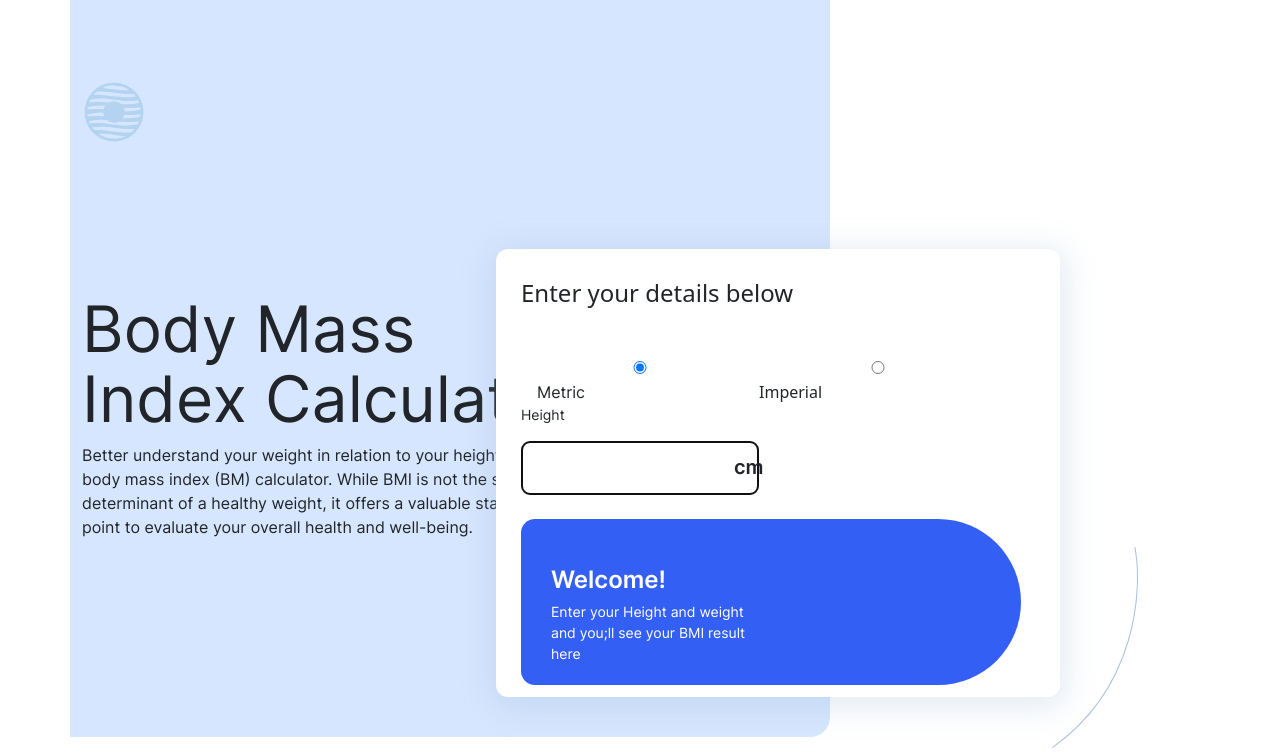
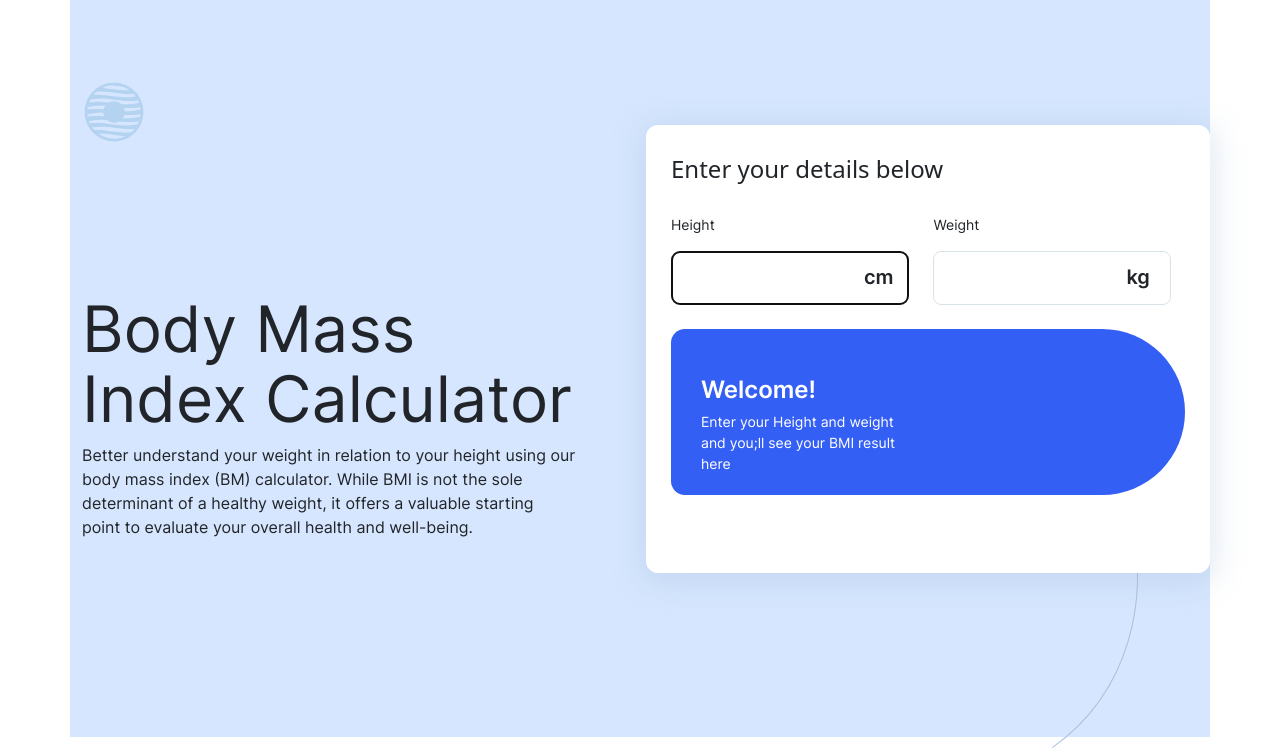
Before and after one commit to Soma586/BmiCalculator, a React (Create React App) app: page / in a window 1280 px wide. Shown: the top 753 px of the page. Built offline with nearby package versions, Linux system fonts and the light colour scheme.

Commit message:
I have the full layout of the page about 90% completed

```diff
--- a/src/Scss/main.scss
+++ b/src/Scss/main.scss
@@ -12,14 +12,14 @@
 @mixin breakpoint-md {
 
 
-    @media (min-width: 768px) and (max-width: 991px){
+    @media (min-width: 768px){
         @content;
     }
 }
 
 
 @mixin breakpoint-lg {
-    @media (min-width: 992px) and (max-width: 1199px){
+    @media (min-width: 992px){
         @content;
     }
 }
--- a/src/components/Hero/index.jsx
+++ b/src/components/Hero/index.jsx
@@ -5,22 +5,24 @@ import Logo from '../../assets/images/logo.svg'
 const Hero = () => {
 
     return (
-        <div className="container heroContainer">
-            <div className="row h-100">
-                <div className="col-sm-8 leftSide ">
+        <div className="container heroContainer d-lg-flex justify-content-between">
+
+                <div className="leftSide ">
                     <img className="logo" src={Logo}/>
 
                     <div className="heroDesc">
-                    <h1 className="type__HeadingXL">Body Mass Index Calculator</h1>
+                    <h1 className="type__HeadingXL heroTitle">Body Mass Index Calculator</h1>
 
                     <p className="type__BodyM">Better understand your weight in relation to your height using our body mass index (BM) calculator. While BMI is not the sole determinant of a healthy weight, it offers a valuable starting point to evaluate your overall health and well-being.</p>
                     </div>
                 </div>
-                <div className="col-sm-4 rightSide">
+                <div className="rightSide">
                     <Calculator/>
                 </div>
 
-            </div>
+
+
+            {/* <Calculator/> */}
 
         </div>
     )
--- a/src/components/Hero/styles.scss
+++ b/src/components/Hero/styles.scss
@@ -1,36 +1,88 @@
+@import '../../Scss/main.scss';
+
 
 .heroContainer{
     //background-color: #D6E6FE;
     height: 737px;
+    //width: 328px;
+    background-color: #D6E6FE;
+    //background: #D6E6FE;
 
 }
 
 
 .leftSide{
-    background-color: #D6E6FE;
+    text-align: center;
+    //background-color: #D6E6FE;
     border-bottom-right-radius: 20px;
     padding-top: 80px;
+    padding-bottom: 400px;
+    position: relative;
+    //z-index: -10;
+
+    @include breakpoint-md {
+        text-align:  center;
+    }
+
+    @include breakpoint-lg {
+        text-align:  left;
+    }
 }
 
 .rightSide {
-    position: relative;
+    //position: absolute;
+    //top: 500px;
+
+
+    margin-top: -350px;
+    z-index: 10;
+
+    @include breakpoint-lg {
+        margin-top: 250px;
+    }
+
+    @include breakpoint-xl {
+        margin-top: 125px;
+    }
 }
 
 
 .heroTitle {
-    font-family: 'Inter-SemiBold.ttf'
+    font-family: 'Inter-SemiBold.ttf';
+
+    @include breakpoint-sm {
+        font-size: 48px !important
+    }
 }
 
 
 .heroDesc {
+
+text-align: center;
+
+    @include breakpoint-md {
+
+    text-align: center;
     height: 270px;
-    width: 564px;
-    padding-right: 70px;
+
+
+    }
+
+    @include breakpoint-lg {
+        text-align: left;
+        width:  564px;
+        padding-right: 70px;
+    }
 }
 
 .logo {
     width: 64px;
     height: 64px;
 
-    margin-bottom: 150px;
+    margin-bottom: 30px;
+
+
+    @include breakpoint-lg {
+        margin-bottom: 150px;
+    }
 }
--- a/src/components/calculator/index.jsx
+++ b/src/components/calculator/index.jsx
@@ -1,30 +1,77 @@
 import "./styles.scss";
-import { useState, useRef, useEffect } from 'react'
+import { useState, useRef, useEffect } from "react";
+
+//const map = new Map()
+
+//map.get('147')
+
+const cm = [
+  "193",
+  "191",
+  "188",
+  "185",
+  "183",
+  "180",
+  "178",
+  "175",
+  "172",
+  "170",
+  "168",
+  "165",
+  "163",
+  "160",
+  "157",
+  "155",
+  "152",
+  "150",
+  "147",
+];
+
+const normalWeight = [
+  "71 - 89kgs",
+  "69 - 87kgs",
+  "67 - 84kgs",
+  "65 - 83kgs",
+  "64 - 80kgs",
+  "62 - 78kgs",
+  "60 - 76kgs",
+  "58 - 73kgs",
+  "57 - 72kgs",
+  "55 - 69kgs",
+  "54 - 67kgs",
+  "52 - 65kgs",
+  "50 - 64kgs",
+  "49 - 61kgs",
+  "47 - 59kgs",
+  "45 - 57kgs",
+  "44 - 56kgs",
+  "43 - 54kgs",
+  "41 - 52kgs",
+];
 
 const Calculator = () => {
+  const [height, setHeight] = useState("");
+
+  const [weight, setWeight] = useState("");
+
+  const [metricTotal, setMetricTotal] = useState(1);
+
+  //const [isImperial, setImperial] = useState(false)
+
+  const [isMetetic, setMetric] = useState(true);
 
 
 
+  const inputRefs = useRef([]);
+  //const inputRef = useRef(null)
+
+  const [inputValues, setInputValues] = useState(["", "", "", "", ""]);
 
 
 
-  const [height, setHeight] = useState("")
-
-  const [weight, setWeight] = useState("")
-
-  const [metricTotal, setMetricTotal] = useState(1)
-
-  //const [isImperial, setImperial] = useState(false)
-
-  const [isMetetic, setMetric] = useState(true)
-
-  const [feet, setFeet] = useState(0)
-  const [inches, setInches] = useState('')
-  const [imperialWeight, setImperialWeight] = useState('')
-
-  const [inputValues, setInputValues] = useState([''])
-
-  const inputRefs = useRef([])
+  const [currentIndex, setIndex] = useState(0);
+  const [healthStatus, setHealthStatus] = useState("");
+  const [weightRatio, setWeightRatio] = useState("");
 
 
 
@@ -32,260 +79,219 @@ const Calculator = () => {
     const newInputValues = [...inputValues];
     newInputValues[index] = event.target.value;
 
-    // console.log(newInputValues)
-    // console.log(event.value.target)
+
+    if (index === 0) {
+      handleHeight(event);
+    } else {
+      handleWeight(event);
+    }
+    setIndex(index);
     setInputValues(newInputValues);
+    postResult();
+    idealWeight();
   };
 
   useEffect(() => {
-    const lastIndex = inputRefs.current.length - 1;
-    if (inputRefs.current[lastIndex]) {
-      inputRefs.current[lastIndex].focus();
+
+    if (inputRefs.current[currentIndex]) {
+      inputRefs.current[currentIndex].focus();
     }
   }, [inputValues]);
 
 
-  const setM = () => {
-    console.log("Metric")
-    setMetric(true)
+  const idealWeight = () => {
+    if (height >= 200 || height <= 140) {
+      setWeightRatio("unknown");
+      return;
     }
 
-  const setImp = () => {
-    console.log("Imperial")
-    setMetric(false)
+    for (let i = 0; i < cm.length; i++) {
+      if (height >= cm[i]) {
+        setWeightRatio(normalWeight[i]);
+        return;
+      }
+    }
+  };
+
+  const handleHeight = (event) => {
+
+
+    setHeight(event.target.value);
+
+
+    if (weight !== "") {
+
+
+      const h = +event.target.value;
+      const w = +weight;
+
+      const rawtotal = (w / Math.pow(h, 2)) * 10000;
+
+      const total = Math.round(rawtotal * 10) / 10;
+
+
+      setMetricTotal(total);
+    }
+  };
+
+  const postResult = () => {
+    if (metricTotal < 18.5) {
+      setHealthStatus("you're underweight");
+    } else if (metricTotal >= 18.5 && metricTotal <= 24.9) {
+      setHealthStatus("you're a healthy weight");
+    } else {
+      setHealthStatus("you're overweight");
+    }
+  };
+
+  const handleWeight = (event) => {
+    setWeight(event.target.value);
+
+    if (height !== "") {
+      const h = +height;
+      const w = +event.target.value;
+
+      const rawtotal = (w / Math.pow(h, 2)) * 10000;
+
+      const total = Math.round(rawtotal * 10) / 10;
+
+      setMetricTotal(total);
     }
 
 
-  const handleHeight = (event) => {
-
-    console.log(event.target.value)
-
-    //console.log(typeof +height)
-
-    setHeight(event.target.value)
-    //debugger
-
-    // if(weight !== ""){
-    //   //const total = (+weight/Math.pow(+height, 2))
-
-    //   // console.log(`hey ${total}`)
-
-    //   const h = +event.target.value
-    //   const w = +weight
-
-    //   const rawtotal = (w/Math.pow(h, 2)) * 10000
-
-    //   const total = Math.round(rawtotal * 10) /10
-
-    //   console.log(`${h}`)
-    //   console.log(`${w}`)
-    //   console.log(total)
-
-    //   // //console.log(total)
-    //   setMetricTotal(total)
-    //   // console.log(`wtf ${metricTotal}`)
-
-    // }
+  };
 
 
 
-
-  }
-
-
-
-  const handleWeight = (event) => {
-
-    setWeight(event.target.value)
-
-    if(height !== ""){
-
-      const h = +height
-      const w = +event.target.value
-
-      const rawtotal = (w/Math.pow(h, 2)) * 10000
-
-      const total = Math.round(rawtotal * 10) /10
-
-      setMetricTotal(total)
-
-
-
-    }
-
-    //setWeight(event.target.value)
-  }
-
-  const imperialHeight = (event) => {
-
-    setFeet(+event.target.value)
-    console.log(event.target.value)
-
-    // if(feet !== "" && inches !== ""){
-
-    //   const h = (+feet * 12) + 10
-    //   const w = +imperialWeight
-
-    //   const rawtotal = (w/Math.pow(h, 2)) * 703
-
-    //   const total = Math.round(rawtotal * 10) /10
-
-    //   console.log(total)
-
-
-    // }
-
-
-  }
-
-  const imperialInches = (event) => {
-
-    console.log(event.target.value)
-    setInches(event.target.value)
-  }
-
-
-  const handleWeightz = (event) => {
-
-    console.log(event.target.value)
-    setImperialWeight(event.target.value)
-
-  }
-
-  const handleFormSubmit = (event) => {
-
-    event.preventDefault()
-  }
-
-
   const ImperialBlock = () => {
-
     return (
-
       <div>
         <div className="d-flex justify-content-between">
-
-      <form onSubmit={handleFormSubmit}>
           <div>
             <p className="type__BodyS">Height</p>
-        <input className="type__BodyMBold" type="number" onChange={imperialHeight} value={feet}/>
+            <input
+              className="type__BodyMBold"
+              ref={(el) => (inputRefs.current[2] = el)}
+              value={inputValues[2]}
+              onChange={(event) => handleInputChange(event, 2)}
+              type="number"
+            />
+
             <span className="unit type__Headings">ft</span>
           </div>
 
-{/*
           <div>
-        <input className="type__BodyMBold inches"  type="number"  min="0"  max="11" onChange={imperialInches}/>
+            <input
+              className="type__BodyMBold inches"
+              type="number"
+              min="0"
+              max="11"
+              ref={(el) => (inputRefs.current[3] = el)}
+              value={inputValues[3]}
+              onChange={(event) => handleInputChange(event, 3)}
+            />
             <span className="unit type__Headings">in</span>
           </div>
-
         </div>
 
         <div className="d-flex justify-content-between">
-
           <div>
             <p className="type__BodyS">Weight</p>
-      <input className="type__BodyMBold" onChange={handleWeightz} type="number"/>
+            <input
+              className="type__BodyMBold"
+              type="number"
+              key={6}
+              ref={(el) => (inputRefs.current[4] = el)}
+              value={inputValues[4]}
+              onChange={(event) => handleInputChange(event, 4)}
+            />
             <span className="unit type__Headings">lbs</span>
-      </div> */}
-
-    </form>
-
           </div>
         </div>
+      </div>
+    );
+  };
 
-    )
-  }
-
-  const MetricBlock = () =>{
+  const MetricBlock = () => {
+    const test = inputValues.map((value, index) => {
+      return (
+        <input
+          key={index}
+          type="number"
+          ref={(el) => (inputRefs.current[index] = el)}
+          value={value}
+          onChange={(event) => handleInputChange(event, index)}
+        />
+      );
+    });
 
     return (
-
-      <div className="d-flex justify-content-between">
-
-
-      <form>
-      <div>
+      <div className="d-md-flex ">
+        <div className="heightDivBuffer">
           <p className="type__BodyS">Height</p>
-        <input className="type__BodyMBold"
+          <input
+            className="type__BodyMBold"
+            id="lol"
+            key={0}
             ref={(el) => (inputRefs.current[0] = el)}
-        value={height}
+            value={inputValues[0]}
             onChange={(event) => handleInputChange(event, 0)}
-        type="number"/>
+            type="number"
+          />
           <span className="unit type__Headings"> cm</span>
         </div>
 
-
-      {/* <div>
-      <p className="type__BodyS">Weight</p>
-        <input className="type__BodyMBold" ref={inputRef} value={weight} onChange={handleWeight} type="number"/>
+        <div>
+          <p className="type__BodyS weightBuffer">Weight</p>
+          <input
+            className="type__BodyMBold"
+            key={1}
+            ref={(el) => (inputRefs.current[1] = el)}
+            value={inputValues[1]}
+            onChange={(event) => handleInputChange(event, 1)}
+            type="number"
+          />
           <span className="unit type__Headings"> kg</span>
         </div>
-       */}
-
-      </form>
       </div>
-
-
-    )
-  }
-
+    );
+  };
 
   return (
     <div className="calContainer">
-      <h4>Enter your details below</h4>
+      <h4 className="calTitle">Enter your details below</h4>
 
 
+      {isMetetic ? <MetricBlock /> : <ImperialBlock />}
 
-      <form className="mt-5 d-flex justify-content-between metircImperial">
+      <div className="d-flex justify-content-between mt-4">
+        <div className="resultsContainer ">
+          <div className="descLeftSide">
+            {height === "" || weight === "" ? (
+              <div>
+                <h3 className="type__HeadingM"> Welcome!</h3>
+                <p className="type__BodyS">
+                  Enter your Height and weight and you;ll see your BMI result
+                  here
+                </p>
+              </div>
+            ) : (
+              <div>
+                <p className="type__BodyM">Your BMI is...</p>
 
-
-
-        <div>
-        <input type="radio" id="Metric" checked={isMetetic} name="abc" onChange={setM}/>
-        <label className="ms-3 type__BodyM " for="Metric">Metric</label>
+                <h2 className="type__HeadingXL">{metricTotal}</h2>
+              </div>
+            )}
           </div>
 
+          {(height !== "" || weight !== "") && (
             <div>
-        <input type="radio" id="Imperial" name="abc" onChange={setImp}/>
-        <label classNames="ms-3 type__BodyM " for="Imperial">Imperial</label>
+              <p className="type__BodyS mt-3">
+                Your BMI suggests {healthStatus}. Your ideal weight is between{" "}
+                <span className="weightRatio"> {weightRatio}</span>.
+              </p>
             </div>
-      </form>
-
-    {isMetetic ?
-      <MetricBlock/>
-
-      :
-      <ImperialBlock/>
-
-    }
-
-<div className="d-flex justify-content-between mt-4">
-
-
-
-
-
-
-
-
-
-
-      <div className="resultsContainer ">
-        <div className="descLeftSide">
-          {/* <p className="type__BodyM">Your BMI is...</p>
-
-          <h2 className="type__HeadingXL">{metricTotal}</h2> */}
-
-          <h3 className="type__HeadingM"> Welcome!</h3>
-          <p className="type__BodyS">Enter your Height and weight and you;ll see your BMI result here</p>
-        </div>
-
-        <div>
-          {/* <p className="type__BodyS">
-            Your BMI suggests you're a healthy weight. Your ideal wieght is
-            between
-          </p> */}
-        </div>
+          )}
         </div>
       </div>
     </div>
--- a/src/components/calculator/styles.scss
+++ b/src/components/calculator/styles.scss
@@ -1,24 +1,51 @@
 @import '../../Scss/variables.scss';
+@import '../../Scss//main.scss';
 
 .calContainer {
 
+
+    padding-top: 30px;
+
+    box-shadow: 1px 5px 30px  5px rgba($color: #8FAECF, $alpha: 0.25);
+    border-radius: 12px;
+    padding-left: 25px;
+    padding-right: 25px;
+    padding-bottom: 20px;
+    background-color: $White;
+
+
+    @include breakpoint-md {
     height: 448px;
-    width: 564px;
+    //width: 564px;
+    //position: absolute;
     // background-color: antiquewhite;
-    background-color: $White;
+
     //margin-right: 30px;
-    position: absolute;
+
     right: 150px;
     bottom: 40px;
-    border-radius: 12px;
+
     padding-left: 25px;
-    padding-top: 30px;
-    box-shadow: 1px 5px 30px  5px rgba($color: #8FAECF, $alpha: 0.25);
+
+
+    }
+
+    @include breakpoint-lg {
+        width: 564px;
+    }
+
+    @include breakpoint-xl {
+        width: 564px;
+    }
 
 }
 
 .unit {
-    margin-left: -30px;
+    margin-left: -50px;
+}
+
+.calTitle {
+    margin-bottom: 30px;
 }
 
 .metircImperial {
@@ -29,29 +56,41 @@
 .resultsContainer {
 
 
-    display: flex;
-    justify-content: space-between;
-    gap: 20px;
+
 
     width: 500px;
-    height: 166px;
+
     background-color: $Blue;
     color: $White;
     //border-radius: 16px;
     padding-left: 30px;
     padding-top: 48px;
     padding-right: 50px;
+    border-radius: 12px;
+    padding-bottom: 30px;
+
+    position: relative;
+
+    @include breakpoint-md {
+
+        display: flex;
+    justify-content: space-between;
+    gap: 20px;
+    width: 100%;
+
+    height: 166px;
     border-top-right-radius: 95px;
     border-bottom-right-radius: 95px;
     border-top-left-radius: 16px;
     border-bottom-left-radius: 16px;
-
+    }
 }
 
 
 .descLeftSide {
 
     width: 200px;
+
 }
 
 .inches {
@@ -66,18 +105,35 @@ input {
     // border-style: solid 1px;
     border: 1px solid $Borders;
     border-radius: 8px;
-    width: 238px;
+    width: 100%;
 
 
-//     &:checked {
-//         ~ .radio {
-//           background-color: #0ac07d;
+    @include breakpoint-md {
+        width: 300px;
+    }
 
-//           &::after {
-//             opacity: 1;
-//           }
-//         }
-// }
+
+    @include breakpoint-lg {
+        width: 238px
+    }
+
+}
+.weightBuffer {
+    margin-top: 20px;
+
+
+    @include breakpoint-md{
+        margin-top: 0px;
+    }
+}
+
+.heightDivBuffer {
+
+    @include breakpoint-md {
+    margin-right: 40px;
+    }
+
+
 }
 
 
@@ -92,7 +148,18 @@ input[type=number]::-webkit-outer-spin-button {
   margin: 0;
 }
 
-// input[type=radio] {
-//     width: 100%;
-//     height: 5em;
-// }
+
+
+.weightRatio {
+    font-weight: bold;
+}
+
+.rightCal {
+
+
+    @include breakpoint-md {
+        position: absolute;
+        right: 0;
+    }
+
+}
```
Lines whose indentation alone changed are shown as unchanged.
